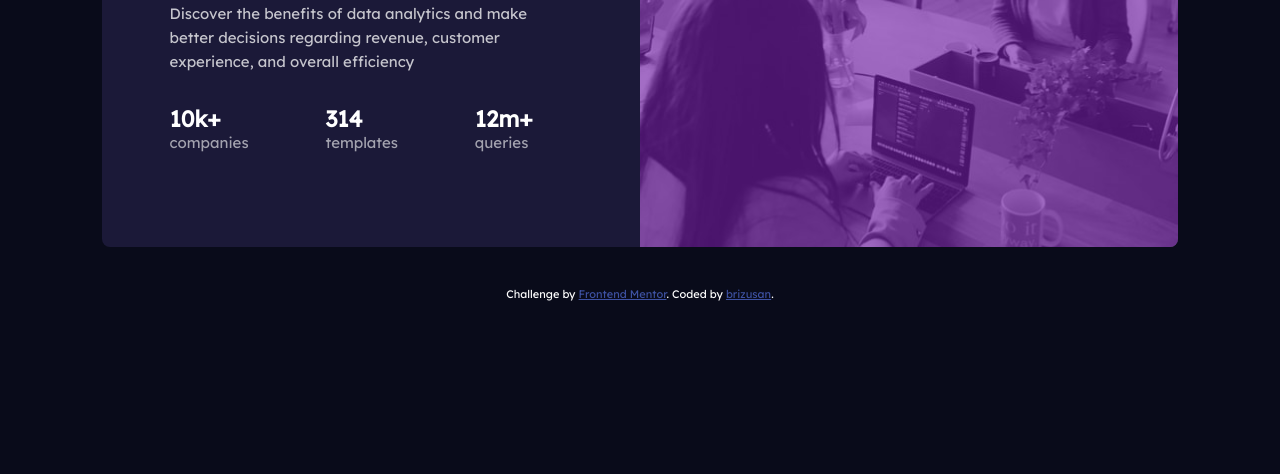
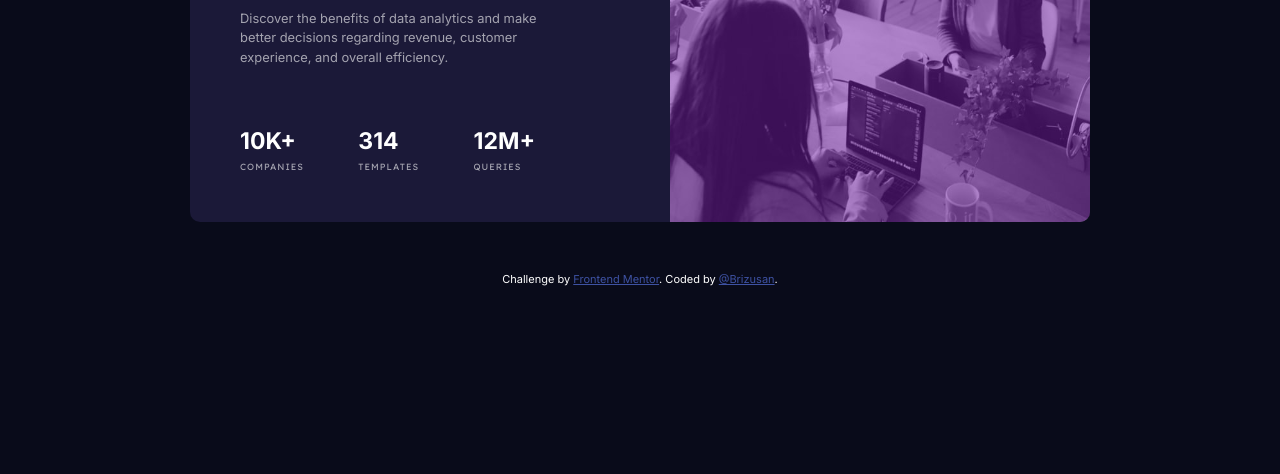
Before and after one commit to Brizusan/Card-Component, a plain HTML site: page index.html in a window 1280 px wide. Shown: the part 326-800 px from the top of the page. Drawn offline with Linux system fonts and the light colour scheme.

Commit message:
Add files via upload

```diff
--- a/css/index.css
+++ b/css/index.css
@@ -1,148 +1,144 @@
 @import url('https://fonts.googleapis.com/css2?family=Inter:wght@400;700&family=Lexend+Deca&display=swap');
 
 :root{
-
   --Very-dark-blue: hsl(233, 47%, 7%);
   --Dark-desaturated-blue: hsl(244, 38%, 16%);
-    --Soft-violet: hsla(277, 70%, 39%, 0.637);
-
+  --Soft-violet: hsl(277, 64%, 61%);
+  --Soft-violet-b: hsla(277, 70%, 39%, 0.51);
   --White: hsl(0, 0%, 100%);
-    --Slightly-transparent-white-1: hsla(0, 0%, 100%, 0.75);
-    --Slightly-transparent-white-2: hsla(0, 0%, 100%, 0.6);
-    /* - Mobile: 375px
-    - Desktop: 1440px */
+  --Slightly: hsla(0, 0%, 100%, 0.75);
+  --Slightly-transparent: hsla(0, 0%, 100%, 0.6);
 }
-* {
+html {
+  box-sizing: border-box;
+  font-size: 62.5%;
+}
+*,
+*:before,
+*:after {
+  box-sizing: inherit;
   margin: 0;
   padding: 0;
-    box-sizing: border-box;
-}
-html,body{
-    height: 100vh;
 }
 body{
+  width: 100vw;
+  height: 100vh;
+  display: flex;
+  justify-content: center;
+  align-items: center;
+  background-color: var(--Very-dark-blue);
+  color:var(--White);
   font-family: 'Inter', sans-serif;
-    font-family: 'Lexend Deca', sans-serif;
+  margin-block: 150px;
+}
+.card{
+  background-color: var(--Dark-desaturated-blue);
+  text-align: center;
+  /* border: 2px solid red; */
+  max-inline-size: 340px;
+  border-radius: 1.5rem;
+  overflow: hidden;
+}
+.card__logo{
+  width: 100%;
+  position: relative;
+}
+.card__logo img{
+  width: 100%;
   height: 100%;
+  overflow: hidden;
+}
+.card__logo::before{
+  content: '';
+  position: absolute;
   width: 100%;
-    font-size: 15px;
+  height: 100%;
+  background-color: var(--Soft-violet-b);
+}
+.card__content{
   display: flex;
   flex-direction: column;
-    justify-content: center;
-    align-items: center;
-    background: var(--Very-dark-blue);
+  gap: 2.5rem;
 }
-.article{
-    max-width: 1440px;
-    min-height: 400px;
-    color: var(--White);
-    background-color: var(--Dark-desaturated-blue);
+.container{
+  padding-inline: 3em;
+  padding-block: 3.5rem;
+}
+.card__title{
+  font-size: 3rem;
+}
+.card__title span{
+  color: var(--Soft-violet);
+}
+.card__paragraph{
+  color: var(--Slightly-transparent);
+  font-size: 1.5rem;
+  line-height: 1.5;
+  font-weight: 400;
+}
+.column{
   display: flex;
-    flex-direction: row-reverse;
-    border-radius: 8px;
+  flex-direction: column;
+  gap: 1.3rem;
+  font-size: 2.3rem;
+  text-transform: uppercase;
+  padding-top: 1.5rem;
+}
+.column p{
+  font-weight: 700;
+}
+.column p span{
+  color: var(--Slightly-transparent);
+  display: block;
+  font-weight: 300;
+  font-size: 0.9rem;
+  letter-spacing: 1px;
+  margin-top: 0.6rem;
+  font-family: 'Lexend Deca', sans-serif;
+}
+.attribution{
+  display: none;
+}
+@media screen and (min-width:1024px){
+  body{
+    margin: 0;
+    flex-direction: column;
+  }
+  .card{
+    max-width: 900px;
+    border-radius: 1rem;
+    text-align: left;
+    display: grid;
+    grid-column-gap: 6rem;
+    grid-template-columns: repeat(2 , 1fr);
+    grid-template-areas:
+        "contenido  logo"
+        "contenido  logo";
+  }
+  .card__logo{
+    grid-area: logo;
+  }
+  .card__title{
+    font-size: 3rem;
+  }
+  .card__content{
+    grid: contenido;
+  }
+  .container{
+    padding-block: 5rem;
+    padding-inline: 5rem;
+  }
+  .card__paragraph{
+    font-size: 1.29rem;
+  }
+  .column{
+    flex-direction: row;
+    justify-content: space-between;
+    padding-top: 3.5rem;
+    margin-inline-end: 2.5rem;
+  }
+  .attribution{
+    display: inline-block;
+  }
 
 }
-.rigth{
-    flex-basis: 50%;
-    background-image: url(../images/image-header-desktop.jpg);
-    border-bottom-right-radius: 8px;
-    border-top-right-radius: 8px;
-    background-position: center center;
-    background-size: cover;
-    background-repeat: no-repeat;
-    position: relative;
-
-}
-.rigth::before{
-    content: '';
-    position: absolute;
-    top: 0;
-    left: 0;
-    width: 100%;
-    height: 100%;
-    background-color: var(--Soft-violet);
-    border-bottom-right-radius: 8px;
-    border-top-right-radius: 8px;
-    background-position: center;
-}
-.card{
-    flex-basis: 50%;
-    padding: 3rem 4.2rem;
-}
-.card .title{
-    font-size: 2.1rem;
-    line-height: 2.4rem;
-}
-.card .title span{
-    color: var(--Soft-violet);
-}
-.card .description{
-    color: var(--Slightly-transparent-white-1);
-    line-height: 1.5rem;
-    padding-block: 30px;
-}
-.chars{
-    display: flex;
-    width: 90%;
-    justify-content: space-between;
-}
-.char p{
-    color: var(--Slightly-transparent-white-2);
-}
-
-@media screen and (max-width: 768px){
-    .article{
-       flex-direction: column;
-       height: 100vh;
-       margin: 40px;
-    }
-    .rigth{
-        width: 100%;
-        border-top-left-radius: 8px;
-        border-bottom-right-radius: 0;
-
-
-    }
-    .rigth::before{
-        border-top-left-radius: 8px;
-        border-bottom-right-radius: 0;
-    }
-    .card{
-        flex-grow: 3;
-        text-align: center;
-        padding: 3rem 3.2rem;
-    }
-}
-@media screen and (max-width: 480px){
-    .rigth{
-        max-height: 100%;
-        background-position: top;
-    }
-    .card{
-        text-align: center;
-        padding: 3rem 2.2rem;
-    }
-    .card .title{
-        font-size: 1.5rem;
-        line-height: 2.5rem;
-    }
-    .card .description{
-        font-size: 0.8rem;
-        padding-block: 15px;
-    }
-    .chars{
-        /* border: 2px solid red; */
-        width: 100%;
-        flex-direction: column;
-        gap: 20px;
-        padding-top: 30px;
-    }
-    .char p{
-        margin-top: 8px;
-        text-transform: uppercase;
-        letter-spacing: 1px;
-    }
-    .char-title{
-        letter-spacing: 1px;
-    }
-}
--- a/index.html
+++ b/index.html
@@ -1,54 +1,59 @@
 <!DOCTYPE html>
 <html lang="en">
   <head>
-  <meta charset="UTF-8">
-  <meta name="viewport" content="width=device-width, initial-scale=1.0"> <!-- displays site properly based on user's device -->
+    <meta charset="UTF-8" />
+    <meta name="viewport" content="width=device-width, initial-scale=1.0" />
+    <!-- displays site properly based on user's device -->
 
-  <link rel="icon" type="image/png" sizes="32x32" href="./images/favicon-32x32.png">
-
+    <link
+      rel="icon"
+      type="image/png"
+      sizes="32x32"
+      href="./images/favicon-32x32.png"
+    />
     <title>Frontend Mentor | Stats preview card component</title>
-  <link rel="stylesheet" href="css/index.css">
+    <link rel="stylesheet" href="./css/index.css">
 
     <!-- Feel free to remove these styles or customise in your own stylesheet 👍 -->
     <style>
-    .attribution { font-size: 11px; text-align: center;color:#fff; margin-top: 40px; }
-    .attribution a { color: hsl(228, 45%, 44%); }
+      .attribution {
+        font-size: 11px;
+        text-align: center;
+        margin-top: 5rem;
+      }
+      .attribution a {
+        color: hsl(228, 45%, 44%);
+      }
     </style>
   </head>
   <body>
-
-  <article class="article">
-    <section class="rigth">
-    </section>
-    <section class="card">
-      <h1 class="title">Get <span>insights</span> that help your business grow.</h1>
-      <p class="description"> Discover the benefits of data analytics and make better decisions regarding revenue, customer
-        experience, and overall efficiency</p>
-      <section class="chars">
-        <div class="char">
-          <h2 class="char-title"> 10k+ </h2>
-          <p>companies</p>
-        </div>
-        <div class="char">
-          <h2 class="char-title">
-            314
-          </h2>
-          <p>templates</p>
-        </div>
-        <div class="char">
-          <h2 class="char-title">
-            12m+
-          </h2>
-          <p>queries</p>
-
-        </div>
-      </section>
+    <main class="card">
+      <figure class="card__logo">
+        <img
+          src="images/image-header-mobile.jpg"
+          loading="lazy"
+          alt="header mobile"
+        />
+      </figure>
+      <article class="card__content container">
+        <h1 class="card__title">Get <span>insights</span> that help your business grow.</h1>
+        <p class="card__paragraph">
+          Discover the benefits of data analytics and make better decisions
+          regarding revenue, customer experience, and overall efficiency.
+        </p>
+        <section class="column">
+          <p>10k+<span>companies</span></p>
+          <p>314<span>templates</span></p>
+          <p>12m+<span>queries</span></p>
         </section>
       </article>
+    </main>
+    <div class="attribution">
+      Challenge by
+      <a href="https://www.frontendmentor.io?ref=challenge" target="_blank"
+        >Frontend Mentor</a
+      >. Coded by <a href="#">@Brizusan</a>.
+    </div>
 
-  <div class="attribution">
-    Challenge by <a href="https://www.frontendmentor.io?ref=challenge" target="_blank">Frontend Mentor</a>.
-    Coded by <a href="https://github.com/Brizusan" target="_blank">brizusan</a>.
-  </div>
   </body>
 </html>
```
Lines whose indentation alone changed are shown as unchanged.
